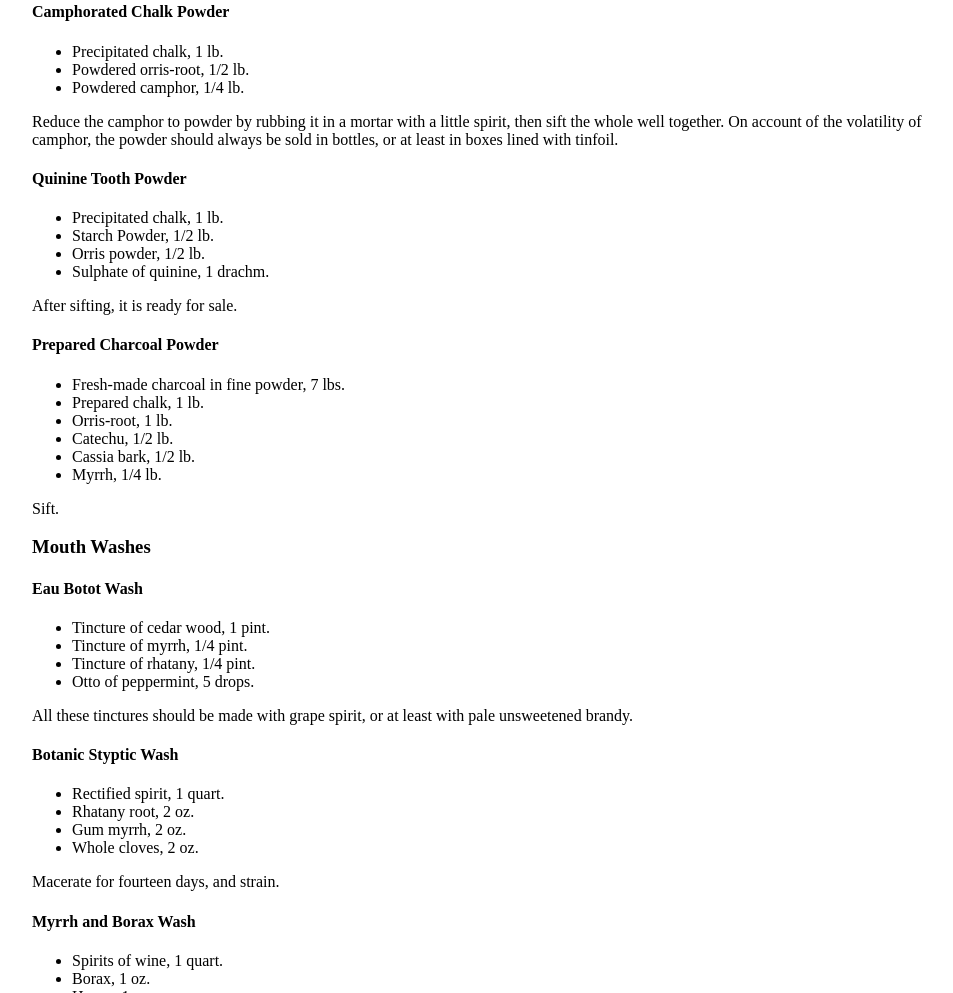
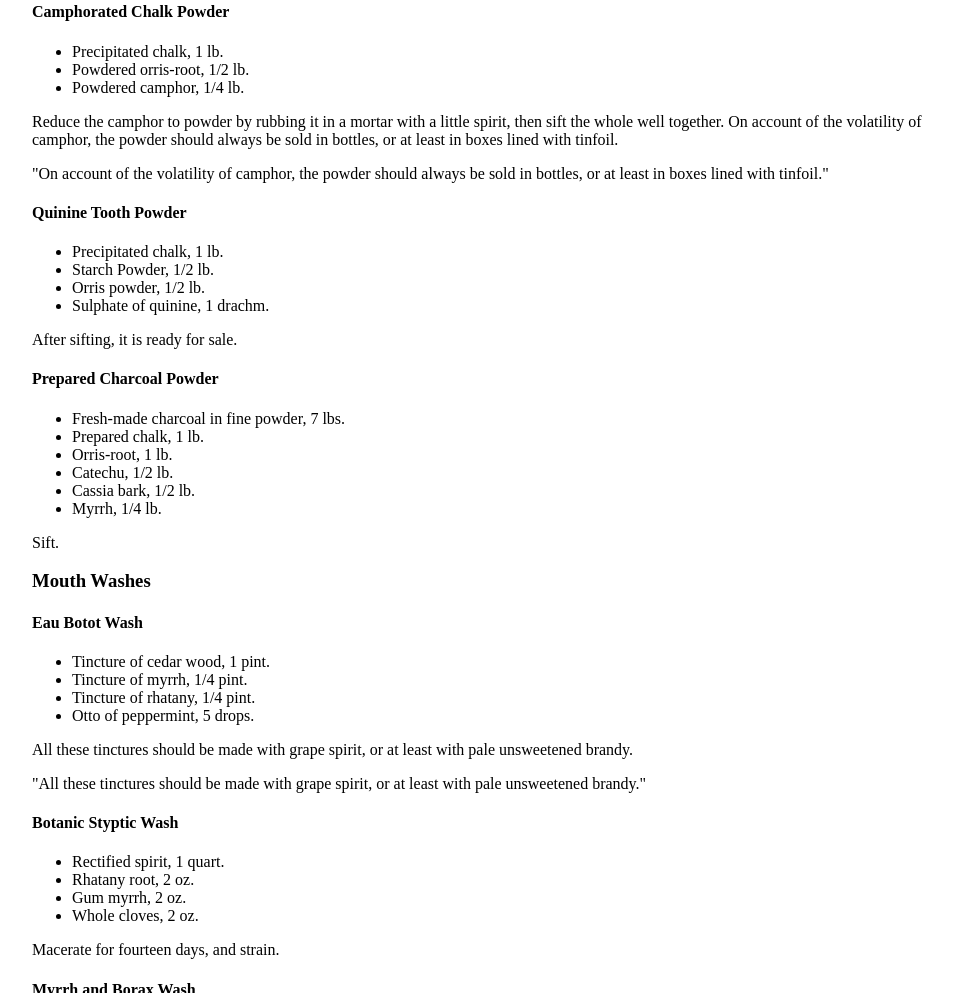
Before and after one commit to nhanphan2112/semantic-html, a plain HTML site: page index.html in a window 1280 px wide. Shown: the part 894-1887 px from the top of the page, without its empty margins (158-1111 px from the left). Drawn offline with Linux system fonts and the light colour scheme.

Commit message:
Commit semantic portion of the exercise

```diff
--- a/index.html
+++ b/index.html
@@ -62,7 +62,7 @@
             <p>Reduce the camphor to powder by rubbing it in a mortar with a little spirit, then sift the whole well together. On account of the volatility of camphor, the powder should always be sold in bottles, or at least in boxes lined with tinfoil.</p>
 
           </article>
-
+          <aside>"On account of the volatility of camphor, the powder should always be sold in bottles, or at least in boxes lined with tinfoil."</aside>
           <article>
 
             <h4 id="t2">Quinine Tooth Powder</h4>
@@ -108,6 +108,8 @@
 
           </article>
 
+          <aside>"All these tinctures should be made with grape spirit, or at least with pale unsweetened brandy."</aside>
+
           <article>
 
             <h4 id="m2">Botanic Styptic Wash</h4>
```
